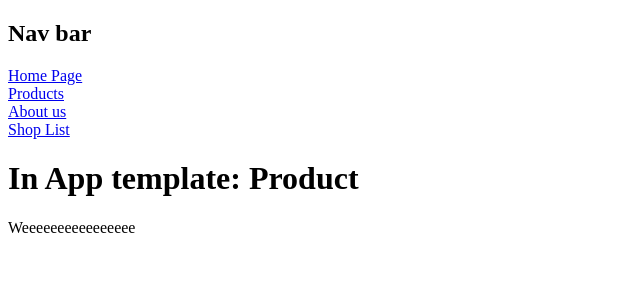
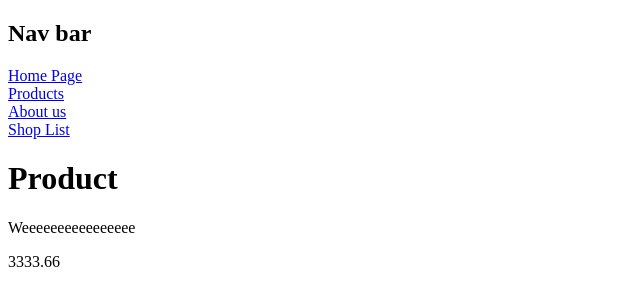
Before and after one commit to andrey136/Django-Test-Library, a Django app: template src/products/templates/products/product_detail.html in a window 1280 px wide. Shown: the top 306 px of the page, without its empty margins (0-640 px from the left). Run offline with Django 3.2, Linux system fonts and the light colour scheme; the template is opened without the code that fills it: values that come from a table or form of the project are taken from there, others are empty; data comes from the database, SQL or seed files in the repository; parts of the project's set-up code (start-up, migrations or seed data) failed here and were passed over.

Commit message:
Changed the structure of product_detail.html document. Put title in h1 tag, description and price in p tags

```diff
--- a/src/products/templates/products/product_detail.html
+++ b/src/products/templates/products/product_detail.html
@@ -1,6 +1,7 @@
 {% extends 'base.html' %}
 
 {% block content %}
-<h1>In App template: {{object.title}}</h1>
-<p> {% if object.description is not None and object.description != '' %}{{ object.description }}{% else %}Description Coming Soon{% endif %}</p>
+<h1>{{object.title}}</h1>
+<p>{{object.description}}</p>
+<p>{{object.price}}</p>
 {% endblock %}
```
